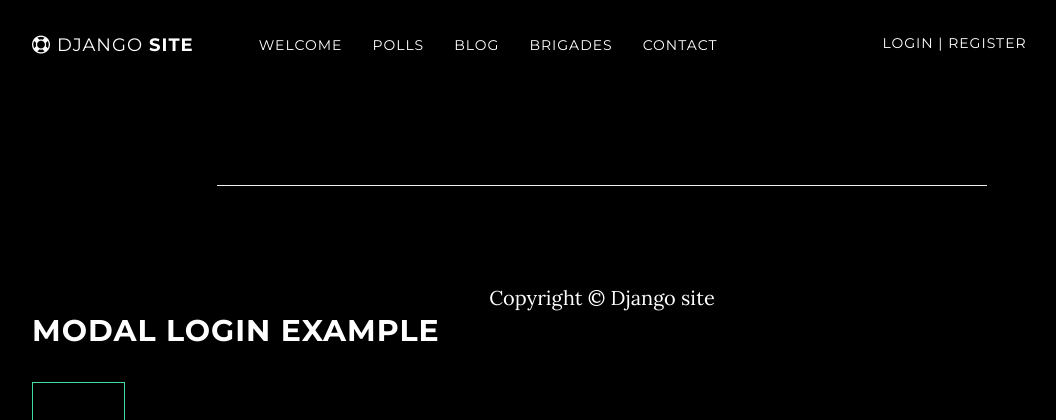
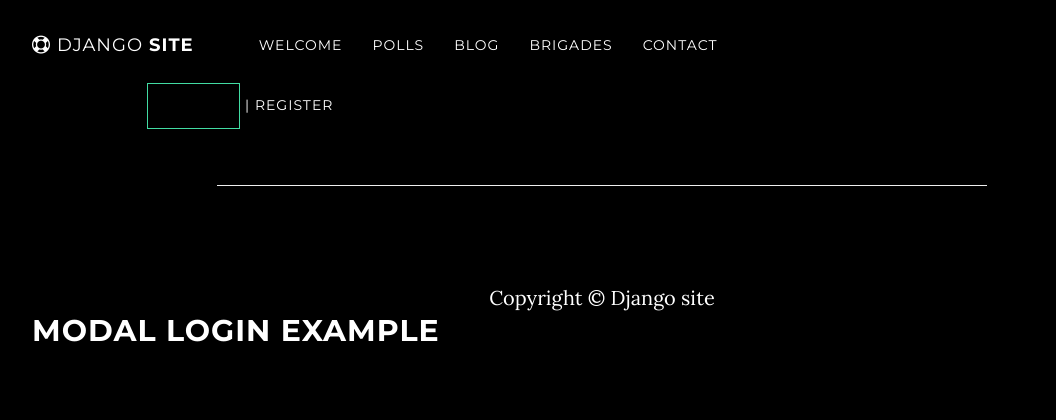
Before and after one commit to dresl/python_web_grayscale_bootstrap_theme, a Django app: page /base/ in a window 1280 px wide. Shown: the top 420 px of the page, without its empty margins (38-1094 px from the left). Run offline with Django 3.2, Linux system fonts and the light colour scheme; parts of the project's set-up code (start-up, migrations or seed data) failed here and were passed over.

Commit message:
modal login

```diff
--- a/templates/includes/base.html
+++ b/templates/includes/base.html
@@ -132,7 +132,7 @@
             	{% block authentication %}
 
 				{% if not user.is_authenticated %}
-				<a href="/accounts/login/">Login</a> | <a href="/accounts/register/">register</a>
+				<button type="button" class="btn btn-default btn-lg" id="myBtn">Login</button> | <a href="/accounts/register/">register</a>
 				{% endif %}
 				{% if user.is_authenticated %}
 				<a href="{% url 'userprofile:profile' %}" title="{{ full_name }}">{{ username }}</a> <span class="">|</span> <a href="/accounts/logout/">logout</a></div>
@@ -180,7 +180,7 @@
 	<div class="container">
 	  <h2>Modal Login Example</h2>
 	  <!-- Trigger the modal with a button -->
-	  <button type="button" class="btn btn-default btn-lg" id="myBtn">Login</button>
+
 
 	  <!-- Modal -->
 	  <div class="modal fade" id="myModal" role="dialog">
```
